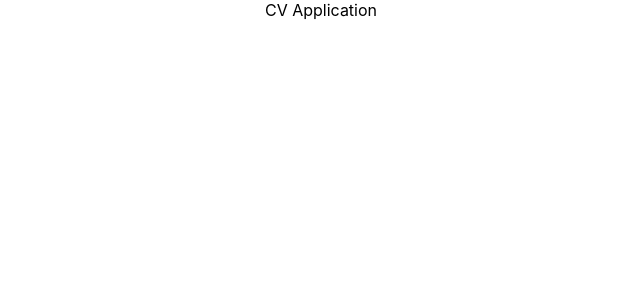
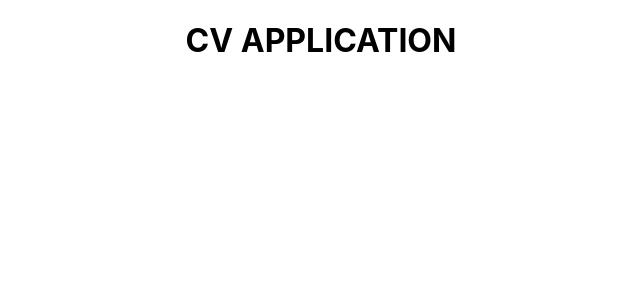
Before and after one commit to mooniiDev/cv-application, a React (Create React App) app: page / in a window 1280 px wide. Shown: the top 300 px of the page, without its empty margins (319-959 px from the left). Built offline with nearby package versions, Linux system fonts and the light colour scheme.

Commit message:
Convert App component from function to class

```diff
--- a/src/App.js
+++ b/src/App.js
@@ -1,11 +1,21 @@
+import { Component } from 'react';
 import './styles/App.css';
+import Header from './components/Header';
 
-function App() {
-  return (
-    <div className="App">
-      <header>CV Application</header>
-    </div>
-  );
+class App extends Component {
+  constructor() {
+    super();
+
+    this.state = {};
+  }
+
+  render() {
+    return (
+      <div className="App">
+        <Header />
+      </div>
+    );
+  }
 }
 
 export default App;
```
